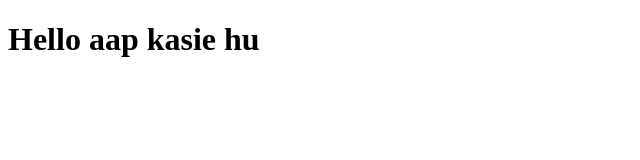
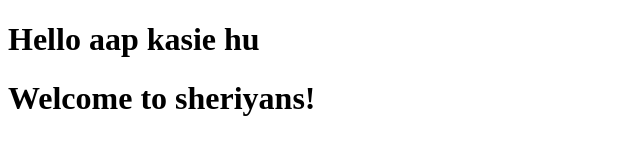
Before and after one commit to VJADOUN2000/Frontend_Dev, a website: page JavaScript (DOM manipulation)/Day01/index.html in a window 1280 px wide. Shown: the whole page, without its empty margins (0-640 px from the left). Drawn offline with Linux system fonts and the light colour scheme.

Commit message:
Complete simple task 1 using queryse;ector

```diff
--- a/JavaScript (DOM manipulation)/Day01/index.html
+++ b/JavaScript (DOM manipulation)/Day01/index.html
@@ -17,6 +17,8 @@
       <h1>Hey kasie hu aapp log!3</h1> -->
 
         <h1>Hello aap kasie hu</h1>
+        <h1 id="h"></h1>
+
     <script src="script.js"></script>
 </body>
 </html>
--- a/JavaScript (DOM manipulation)/Day01/script.js
+++ b/JavaScript (DOM manipulation)/Day01/script.js
@@ -82,3 +82,11 @@ h1.classList.toggle("hulu")  // it just act as a switch like if class is apply i
 //Q6. what does getElementByclassName return? Is IT IS ARRAY
 
 // no, it is not arry it is HTMLCollection
+
+// Q7. Simple querySelectorAll to select buy-now class in html
+
+//Q8. //T1 Select element by id and change its content
+
+let h2 = document.querySelector("#h")
+
+h2.textContent ="Welcome to sheriyans!"
```
